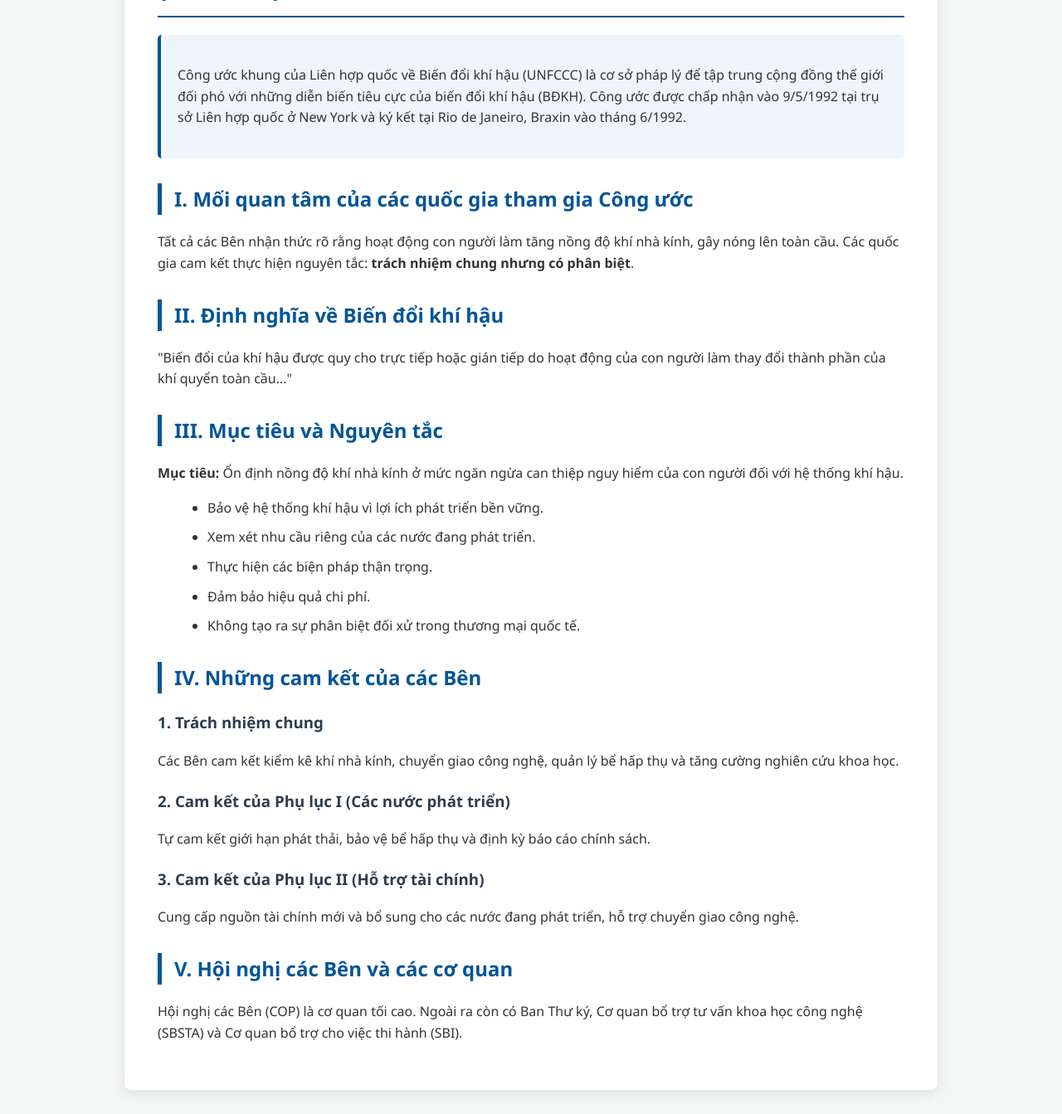
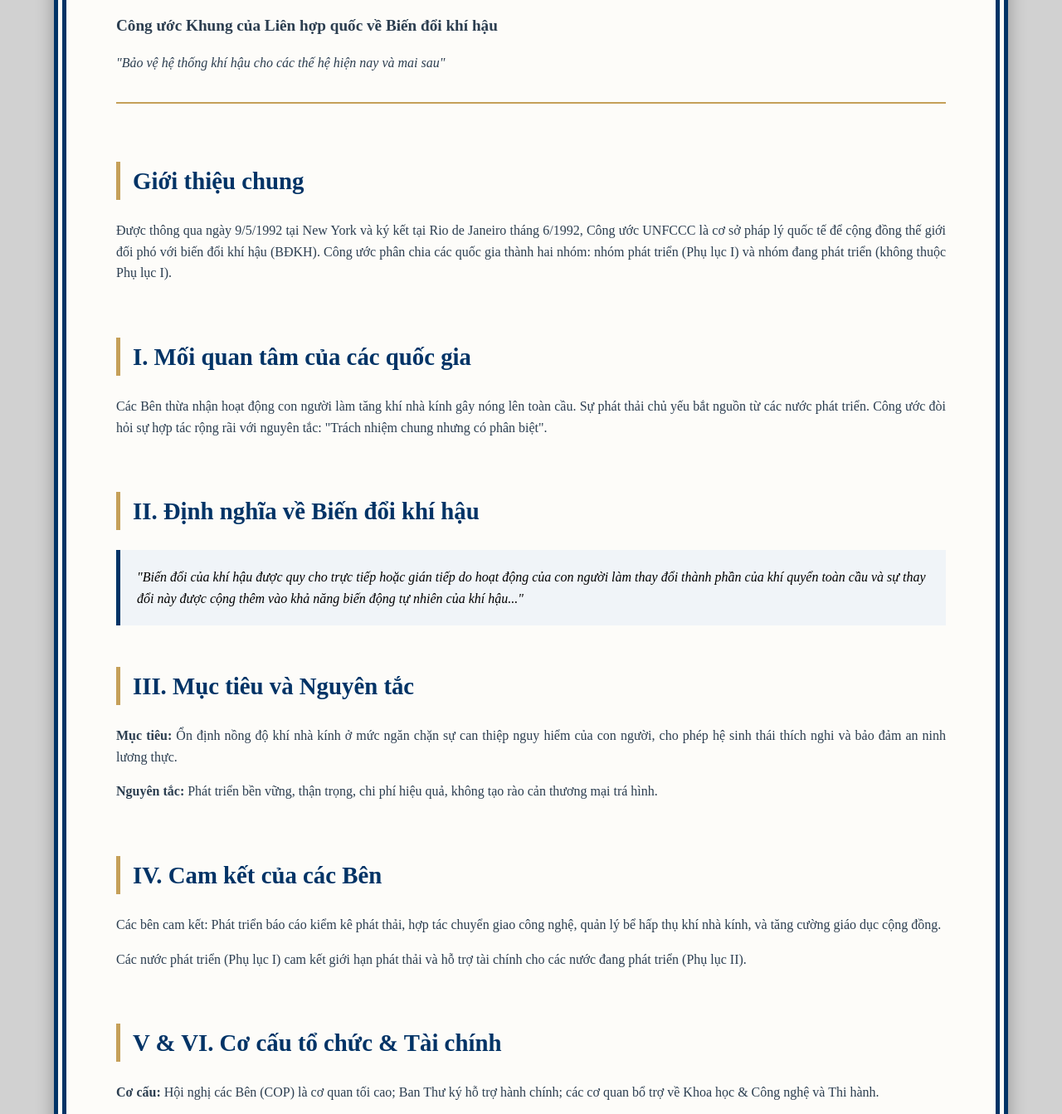
Before and after one commit to nonameuser764/UNFCCC, a plain HTML site: page index.html in a window 1280 px wide. Shown: the part 175-1518 px from the top of the page at 83% size. Drawn offline with Linux system fonts and the light colour scheme.

Commit message:
Update index.html

```diff
--- a/index.html
+++ b/index.html
@@ -3,89 +3,124 @@
 <head>
     <meta charset="UTF-8">
     <meta name="viewport" content="width=device-width, initial-scale=1.0">
-    <title>Công ước khung của Liên hợp quốc về Biến đổi khí hậu (UNFCCC)</title>
+    <title>Poster UNFCCC - Công ước Khung về Biến đổi Khí hậu</title>
     <style>
         :root {
-            --primary-color: #005596; /* UN Blue */
-            --bg-color: #f4f7f6;
-            --text-color: #333;
-            --card-bg: #ffffff;
+            --primary: #003366; /* Xanh Navy */
+            --accent: #C5A059;  /* Vàng đồng */
+            --bg: #fdfcf9;      /* Kem nhạt */
+            --text: #2c3e50;
         }
+
         body {
-            font-family: 'Segoe UI', Roboto, Helvetica, Arial, sans-serif;
-            line-height: 1.6;
-            color: var(--text-color);
-            background-color: var(--bg-color);
+            font-family: 'Times New Roman', serif;
+            background-color: #d1d1d1;
             margin: 0;
             padding: 20px;
+            line-height: 1.6;
         }
-        .container {
-            max-width: 900px;
+
+        .poster {
+            max-width: 1000px;
             margin: 0 auto;
-            background: var(--card-bg);
-            padding: 40px;
-            box-shadow: 0 4px 15px rgba(0,0,0,0.1);
-            border-radius: 8px;
+            background: var(--bg);
+            padding: 60px;
+            border: 15px double var(--primary);
+            box-shadow: 0 0 20px rgba(0,0,0,0.3);
         }
-        h1 { color: var(--primary-color); border-bottom: 2px solid var(--primary-color); padding-bottom: 10px; }
-        h2 { color: var(--primary-color); margin-top: 30px; border-left: 5px solid var(--primary-color); padding-left: 15px; }
-        h3 { color: #2c3e50; margin-top: 20px; }
-        .intro-box { background: #eef6fc; padding: 20px; border-radius: 5px; border-left: 4px solid var(--primary-color); }
-        ul { margin-left: 20px; }
-        li { margin-bottom: 10px; }
-        table { width: 100%; border-collapse: collapse; margin: 20px 0; }
-        th, td { border: 1px solid #ddd; padding: 12px; text-align: left; }
-        th { background-color: var(--primary-color); color: white; }
-        .diagram-placeholder {
-            border: 2px dashed #ccc;
+
+        header {
+            text-align: center;
+            border-bottom: 2px solid var(--accent);
+            padding-bottom: 20px;
+            margin-bottom: 40px;
+        }
+
+        h1 { color: var(--primary); font-size: 3em; margin: 0; text-transform: uppercase; }
+        h2 { color: var(--primary); border-left: 5px solid var(--accent); padding-left: 15px; margin-top: 30px; font-size: 1.8em; }
+        h3 { color: var(--accent); font-variant: small-caps; font-size: 1.3em; }
+
+        .content-grid {
+            display: grid;
+            grid-template-columns: 1fr;
+            gap: 20px;
+        }
+
+        p { color: var(--text); margin-bottom: 15px; text-align: justify; }
+
+        .highlight-box {
+            background: #f0f4f8;
             padding: 20px;
+            border-left: 5px solid var(--primary);
+            font-style: italic;
+        }
+
+        footer {
+            margin-top: 50px;
             text-align: center;
-            color: #777;
-            margin: 20px 0;
-            font-style: italic;
-            background: #fafafa;
+            font-size: 0.9em;
+            color: #7f8c8d;
+            border-top: 1px solid #ccc;
+            padding-top: 20px;
         }
     </style>
 </head>
 <body>
 
-<div class="container">
-    <h1>Công ước khung của Liên hợp quốc về Biến đổi khí hậu (UNFCCC)</h1>
+<div class="poster">
+    <header>
+        <h1>UNFCCC</h1>
+        <p style="font-size: 1.2em; font-weight: bold;">Công ước Khung của Liên hợp quốc về Biến đổi khí hậu</p>
+        <p><em>"Bảo vệ hệ thống khí hậu cho các thế hệ hiện nay và mai sau"</em></p>
+    </header>
 
-    <div class="intro-box">
-        <p>Công ước khung của Liên hợp quốc về Biến đổi khí hậu (UNFCCC) là cơ sở pháp lý để tập trung cộng đồng thế giới đối phó với những diễn biến tiêu cực của biến đổi khí hậu (BĐKH). Công ước được chấp nhận vào 9/5/1992 tại trụ sở Liên hợp quốc ở New York và ký kết tại Rio de Janeiro, Braxin vào tháng 6/1992.</p>
+    <div class="content-grid">
+        <section>
+            <h2>Giới thiệu chung</h2>
+            <p>Được thông qua ngày 9/5/1992 tại New York và ký kết tại Rio de Janeiro tháng 6/1992, Công ước UNFCCC là cơ sở pháp lý quốc tế để cộng đồng thế giới đối phó với biến đổi khí hậu (BĐKH). Công ước phân chia các quốc gia thành hai nhóm: nhóm phát triển (Phụ lục I) và nhóm đang phát triển (không thuộc Phụ lục I).</p>
+        </section>
+
+        <section>
+            <h2>I. Mối quan tâm của các quốc gia</h2>
+            <p>Các Bên thừa nhận hoạt động con người làm tăng khí nhà kính gây nóng lên toàn cầu. Sự phát thải chủ yếu bắt nguồn từ các nước phát triển. Công ước đòi hỏi sự hợp tác rộng rãi với nguyên tắc: "Trách nhiệm chung nhưng có phân biệt".</p>
+        </section>
+
+        <section>
+            <h2>II. Định nghĩa về Biến đổi khí hậu</h2>
+            <div class="highlight-box">
+                "Biến đổi của khí hậu được quy cho trực tiếp hoặc gián tiếp do hoạt động của con người làm thay đổi thành phần của khí quyển toàn cầu và sự thay đổi này được cộng thêm vào khả năng biến động tự nhiên của khí hậu..."
+            </div>
+        </section>
+
+        <section>
+            <h2>III. Mục tiêu và Nguyên tắc</h2>
+            <p><strong>Mục tiêu:</strong> Ổn định nồng độ khí nhà kính ở mức ngăn chặn sự can thiệp nguy hiểm của con người, cho phép hệ sinh thái thích nghi và bảo đảm an ninh lương thực.</p>
+            <p><strong>Nguyên tắc:</strong> Phát triển bền vững, thận trọng, chi phí hiệu quả, không tạo rào cản thương mại trá hình.</p>
+        </section>
+
+        <section>
+            <h2>IV. Cam kết của các Bên</h2>
+            <p>Các bên cam kết: Phát triển báo cáo kiểm kê phát thải, hợp tác chuyển giao công nghệ, quản lý bể hấp thụ khí nhà kính, và tăng cường giáo dục cộng đồng.</p>
+            <p>Các nước phát triển (Phụ lục I) cam kết giới hạn phát thải và hỗ trợ tài chính cho các nước đang phát triển (Phụ lục II).</p>
+        </section>
+
+        <section>
+            <h2>V & VI. Cơ cấu tổ chức & Tài chính</h2>
+            <p><strong>Cơ cấu:</strong> Hội nghị các Bên (COP) là cơ quan tối cao; Ban Thư ký hỗ trợ hành chính; các cơ quan bổ trợ về Khoa học & Công nghệ và Thi hành.</p>
+            <p><strong>Cơ chế tài chính:</strong> Thiết lập nguồn tài chính minh bạch để hỗ trợ các nước đang phát triển, quản lý bởi các thực thể quốc tế như Quỹ Môi trường Toàn cầu (GEF).</p>
+        </section>
+
+        <section>
+            <h2>VII - XX. Pháp lý & Thực thi</h2>
+            <p>Công ước quy định chặt chẽ về việc truyền đạt thông tin, giải quyết tranh chấp (thương lượng, trọng tài), thủ tục sửa đổi, thông qua Nghị định thư và quyền rút lui của các Bên.</p>
+        </section>
     </div>
 
-    <h2>I. Mối quan tâm của các quốc gia tham gia Công ước</h2>
-    <p>Tất cả các Bên nhận thức rõ rằng hoạt động con người làm tăng nồng độ khí nhà kính, gây nóng lên toàn cầu. Các quốc gia cam kết thực hiện nguyên tắc: <strong>trách nhiệm chung nhưng có phân biệt</strong>.</p>
-
-    <h2>II. Định nghĩa về Biến đổi khí hậu</h2>
-    <p>"Biến đổi của khí hậu được quy cho trực tiếp hoặc gián tiếp do hoạt động của con người làm thay đổi thành phần của khí quyển toàn cầu..."</p>
-
-    <h2>III. Mục tiêu và Nguyên tắc</h2>
-    <p><strong>Mục tiêu:</strong> Ổn định nồng độ khí nhà kính ở mức ngăn ngừa can thiệp nguy hiểm của con người đối với hệ thống khí hậu.</p>
-    <ul>
-        <li>Bảo vệ hệ thống khí hậu vì lợi ích phát triển bền vững.</li>
-        <li>Xem xét nhu cầu riêng của các nước đang phát triển.</li>
-        <li>Thực hiện các biện pháp thận trọng.</li>
-        <li>Đảm bảo hiệu quả chi phí.</li>
-        <li>Không tạo ra sự phân biệt đối xử trong thương mại quốc tế.</li>
-    </ul>
-
-    <h2>IV. Những cam kết của các Bên</h2>
-    <h3>1. Trách nhiệm chung</h3>
-    <p>Các Bên cam kết kiểm kê khí nhà kính, chuyển giao công nghệ, quản lý bể hấp thụ và tăng cường nghiên cứu khoa học.</p>
-
-    <h3>2. Cam kết của Phụ lục I (Các nước phát triển)</h3>
-    <p>Tự cam kết giới hạn phát thải, bảo vệ bể hấp thụ và định kỳ báo cáo chính sách.</p>
-
-    <h3>3. Cam kết của Phụ lục II (Hỗ trợ tài chính)</h3>
-    <p>Cung cấp nguồn tài chính mới và bổ sung cho các nước đang phát triển, hỗ trợ chuyển giao công nghệ.</p>
-
-    <h2>V. Hội nghị các Bên và các cơ quan</h2>
-    <p>Hội nghị các Bên (COP) là cơ quan tối cao. Ngoài ra còn có Ban Thư ký, Cơ quan bổ trợ tư vấn khoa học công nghệ (SBSTA) và Cơ quan bổ trợ cho việc thi hành (SBI).</p>
-
-    </div>
+    <footer>
+        <p>Công ước khung Liên hợp quốc về Biến đổi khí hậu (UNFCCC)</p>
+        <p>&copy; Cơ sở pháp lý cho hành động vì khí hậu toàn cầu</p>
+    </footer>
+</div>
 
 </body>
 </html>
```
